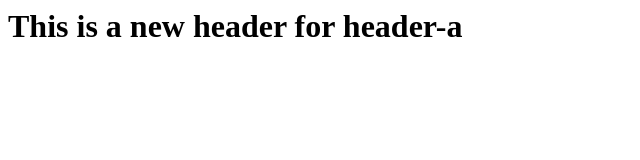
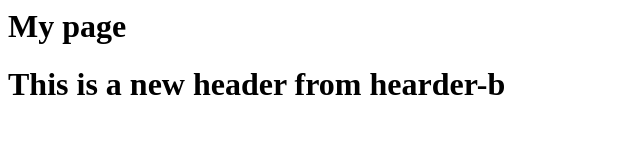
Before and after one commit to Acerosa/LearningPeopleGit, a plain HTML site: page index.html in a window 1280 px wide. Shown: the whole page, without its empty margins (0-640 px from the left). Drawn offline with Linux system fonts and the light colour scheme.

Commit message:
conflict solved

```diff
--- a/index.html
+++ b/index.html
@@ -1 +1,3 @@
-<h1> This is a new header for header-a</h1>
+
+<h1>My page </h1>
+<h1> This is a new header from hearder-b</h1>
```
